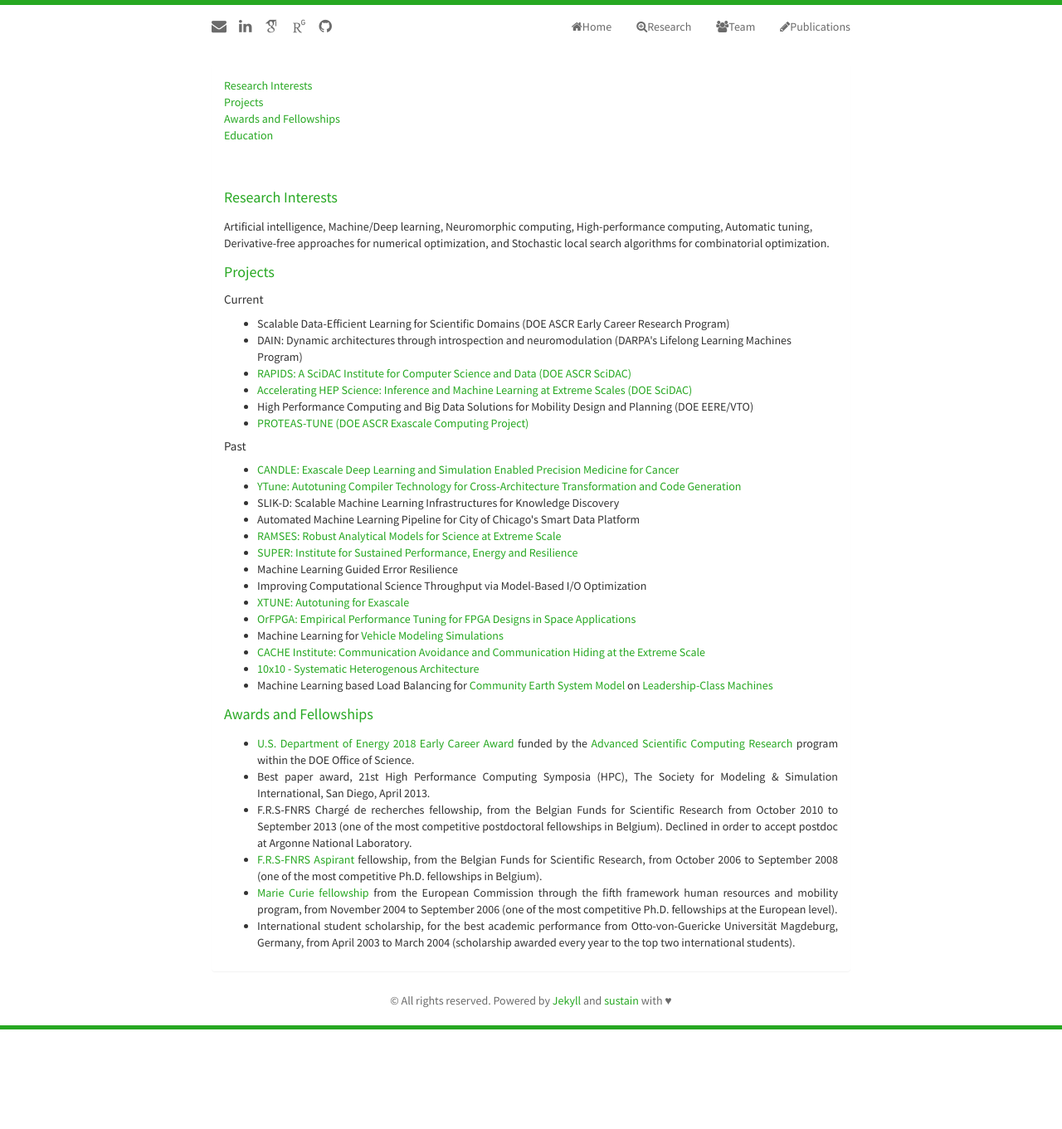
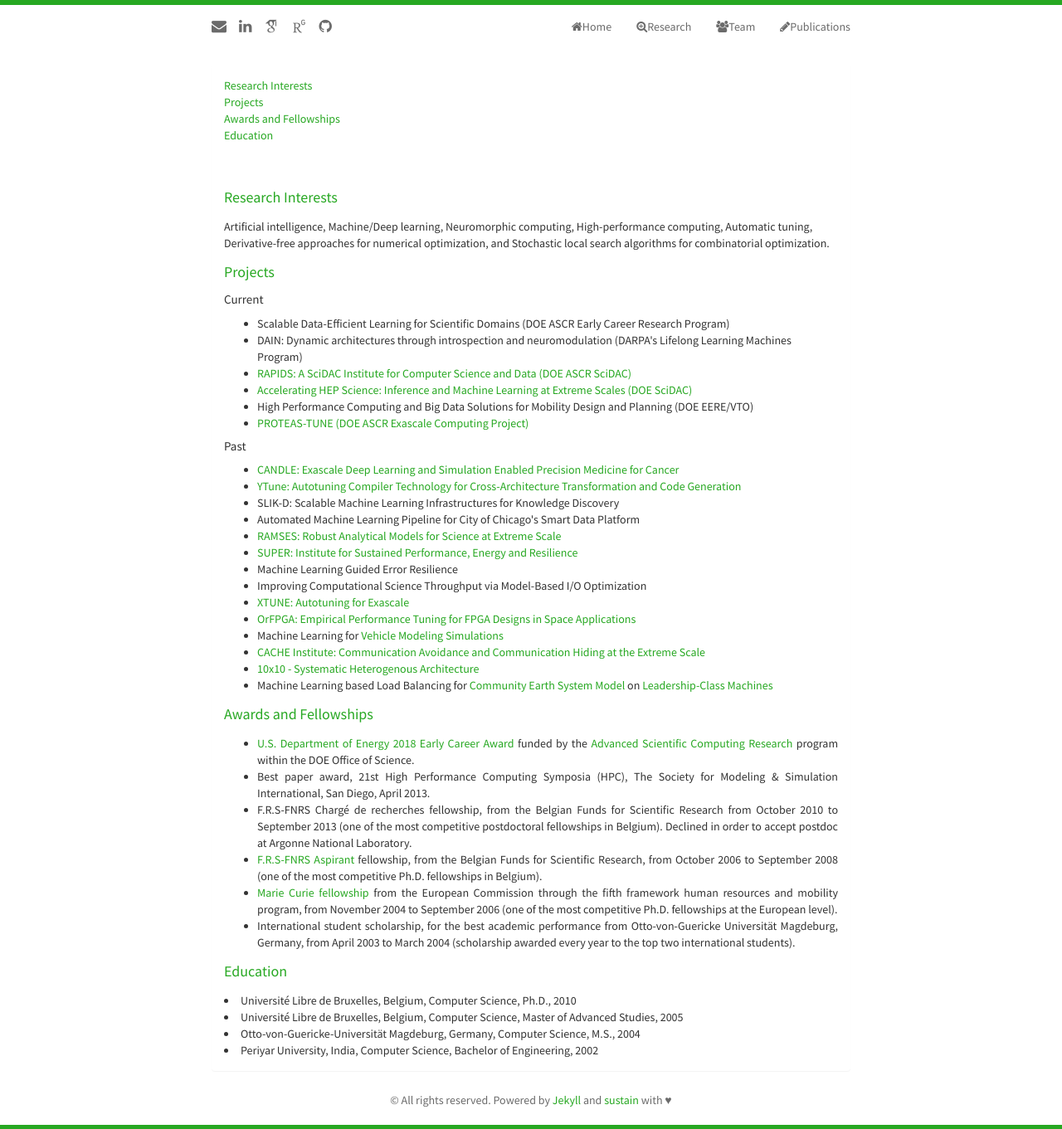
Before and after one commit to pbalapra/pbalapra.github.io, a Jekyll site: the page built from research.html, in a window 1280 px wide. Shown: the whole page at 83% size. Built offline with Jekyll 4.4.1, drawn with Linux system fonts in a browser that asks for light colours; nearby versions of some CDN libraries; some web fonts are replaced; before the commit the page ends 1241 px from its top, so only the background shows below that.

Commit message:
edits to the home page

```diff
--- a/_includes/research.html
+++ b/_includes/research.html
@@ -78,6 +78,13 @@
     </ul>
     </ul>
 
+    <h5><a name="education" id="education">Education</a></h5>
+    <ul class="itemize1"></ul>
+    <li> Universit&eacute; Libre de Bruxelles, Belgium, Computer Science, Ph.D., 2010 </li>
+    <li>Universit&eacute; Libre de Bruxelles, Belgium, Computer Science, Master of Advanced Studies, 2005 </li>
+    <li>Otto-von-Guericke-Universit&auml;t Magdeburg, Germany, Computer Science, M.S., 2004 </li>
+    <li>Periyar University, India, Computer Science, Bachelor of Engineering, 2002 </li>
+    </ul>
 <!--
     <h5><a name="cv" id="cv">Curriculam Vitæ</a></h5>
 
--- a/index.html
+++ b/index.html
@@ -63,7 +63,7 @@ title: Home Page of Prasanna Balaprakash
                 <p> I am a Fellow <!--in the <a href="https://www.ci.uchicago.edu/" target="_blank">Computation Institute</a> of the <a href="https://www.uchicago.edu/" target="_blank">University of Chicago</a> and -->
                     in the <a href="http://naise.northwestern.edu/" target="_blank">Northwestern-Argonne Institute of Science and Engineering</a> of the <a href="http://www.northwestern.edu/" target="_blank">Northwestern University</a>.
                     I also have a Scientist At-large appointment in the <a href="https://researchinnovation.uchicago.edu/research-support/case/" target="_blank"> University of Chicago Consortium for Advanced Science and Engineering (UChicago CASE)</a>.
-
+                    Previously,
                         <ul class="itemize1" align="justify">
                             <li class="itemize"> 2014--2018: Fellow, Computation Institute, University of Chicago</li>
                             <li class="itemize">2014--2017: Assistant Computer Scientist, MCS/LCF, Argonne National Laboratory</li>
```
Lines whose indentation alone changed are shown as unchanged.
